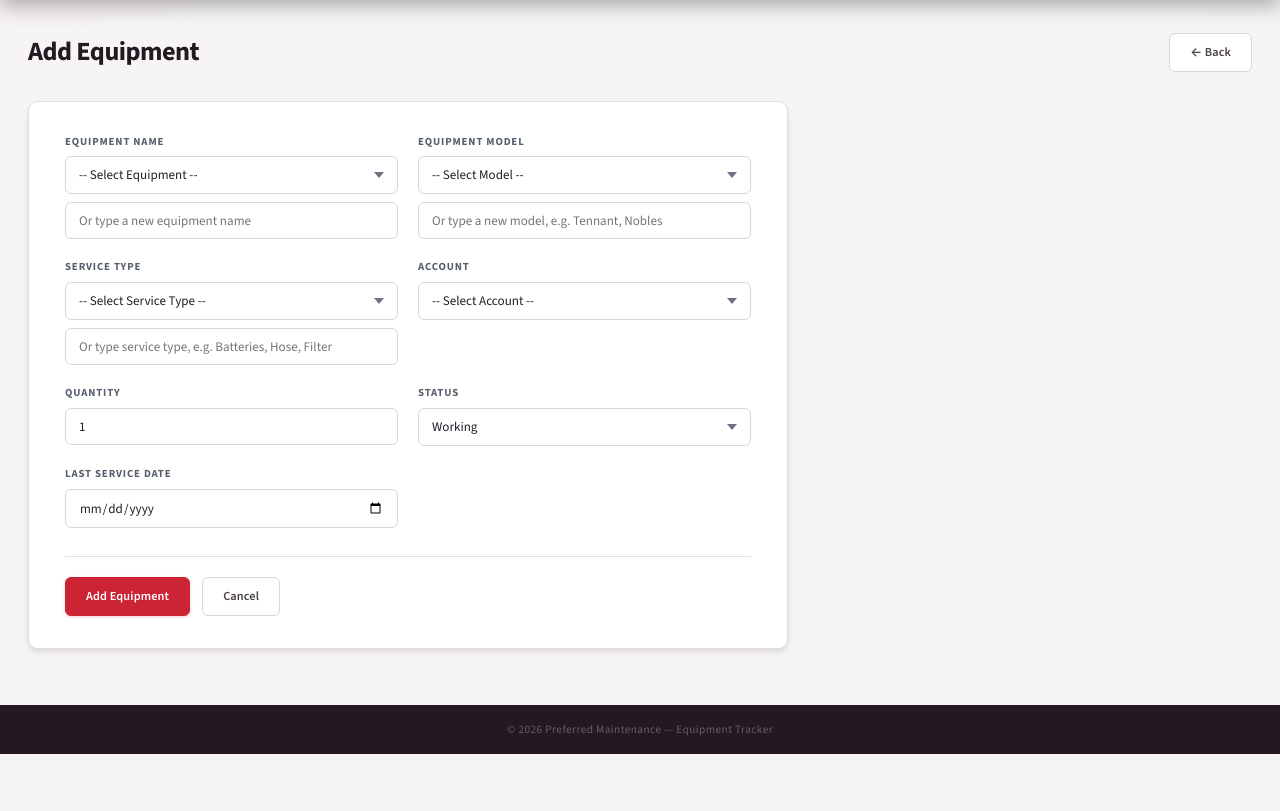
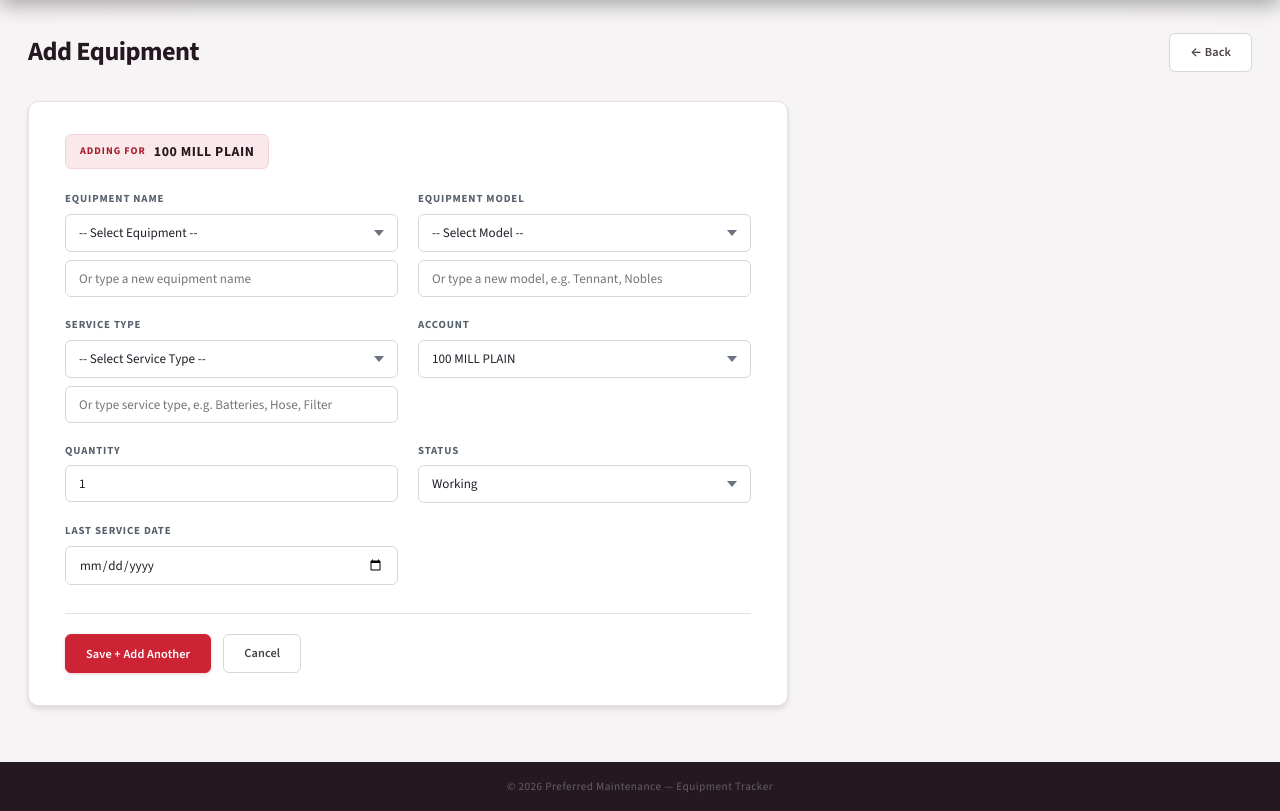
Before and after one commit to Edu2usa/equipment-tracker, a Flask app: page /equipment/add?account_id=1 in a window 1280 px wide. Shown: the part 68-879 px from the top of the page. Before the commit the page ends 822 px from the top, so only its background shows below. Run offline with Flask 3, Linux system fonts and the light colour scheme.

Commit message:
Clean equipment catalog and add account-first entry

```diff
--- a/app.py
+++ b/app.py
@@ -72,11 +72,34 @@ def require_persistent_database_in_production():
 
 DEFAULT_EQUIP_NAMES = [
     "Canister Vacuum", "Backpack Vacuum - Cord", "Backpack Vacuum - Battery",
-    "Barrel Vacuum - Solo", "Barrel Vacuum - Double", "Barrel Vacuum - Cart",
+    "Barrel Solo", "Barrel Double", "Barrel - Cart",
     "Narrow Buffer", "Wide Buffer", "Extractor", "Scrubber",
     "Walk-Behind Scrubber", "Ride-On Scrubber", "Mop Bucket", "Maid Cart",
     "Ladder", "Fan", "Other",
 ]
+
+EQUIPMENT_NAME_RENAMES = {
+    "Barrel Vacuum - Solo": "Barrel Solo",
+    "Barrel Vacuum - Double": "Barrel Double",
+    "Barrel Vacuum - Cart": "Barrel - Cart",
+}
+
+LEGACY_EQUIPMENT_NAMES = {
+    "Backpack Vacuum",
+    "Upright Vacuum",
+    "Wet/Dry Vacuum",
+    "HEPA Vacuum",
+    "Auto Scrubber - Walk-Behind",
+    "Auto Scrubber - Ride-On",
+    "Auto Scrubber – Walk-Behind",
+    "Auto Scrubber – Ride-On",
+    "Floor Buffer / Burnisher",
+    "Carpet Extractor",
+    "Pressure Washer",
+    "Air Mover / Blower",
+    "Cleaning Cart",
+    "Squeegee Set",
+}
 
 DEFAULT_EQUIP_MODELS = [
     "Tennant", "Nobles", "ProTeam", "Hoover", "Sanitaire", "Nilfisk",
@@ -142,6 +165,38 @@ def find_duplicate_account(name, exclude_id=None):
     return None
 
 
+def cleanup_equipment_catalog():
+    for old_name, new_name in EQUIPMENT_NAME_RENAMES.items():
+        for item in EquipmentItem.query.filter_by(name=old_name).all():
+            item.name = new_name
+        old_record = EquipmentName.query.filter_by(name=old_name).first()
+        if old_record:
+            new_record = EquipmentName.query.filter_by(name=new_name).first()
+            if new_record:
+                db.session.delete(old_record)
+            else:
+                old_record.name = new_name
+
+    legacy_names = {normalized_text(name) for name in LEGACY_EQUIPMENT_NAMES}
+    default_names = {normalized_text(name) for name in DEFAULT_EQUIP_NAMES}
+    for record in EquipmentName.query.all():
+        normalized_name = normalized_text(record.name)
+        if record.name.startswith("QA ") or (
+            normalized_name in legacy_names and normalized_name not in default_names
+        ):
+            db.session.delete(record)
+
+    for model in (EquipmentType, EquipmentServiceType):
+        for record in model.query.all():
+            if record.name.startswith("QA "):
+                db.session.delete(record)
+
+    for item in EquipmentItem.query.all():
+        if item.name.startswith("QA "):
+            MaintenanceRecord.query.filter_by(equipment_id=item.id).delete()
+            db.session.delete(item)
+
+
 with app.app_context():
     if not PERSISTENT_DATABASE_CONFIGURED:
         # Do not create a misleading per-instance SQLite database in production.
@@ -166,6 +221,7 @@ with app.app_context():
         if items_without_id:
             db.session.commit()
         # Seed equipment names, models, and service types.
+        cleanup_equipment_catalog()
         for n in DEFAULT_EQUIP_NAMES:
             if not EquipmentName.query.filter_by(name=n).first():
                 db.session.add(EquipmentName(name=n))
@@ -339,6 +395,8 @@ def add_equipment():
     equip_names = get_equip_names()
     equip_types = get_equip_types()
     service_types = get_service_types()
+    selected_account_id = request.args.get('account_id', '').strip()
+    selected_account = Account.query.get(int(selected_account_id)) if selected_account_id.isdigit() else None
     if request.method == 'POST':
         name = (request.form.get('custom_name') or request.form.get('name') or '').strip()
         equipment_type = (request.form.get('custom_equipment_type') or request.form.get('equipment_type') or '').strip()
@@ -352,7 +410,9 @@ def add_equipment():
             flash('Equipment name, model, and account are required.', 'error')
             return render_template('equipment_form.html', action='Add', item=None,
                                    accounts=accounts, equip_names=equip_names,
-                                   equip_types=equip_types, service_types=service_types)
+                                   equip_types=equip_types, service_types=service_types,
+                                   selected_account_id=selected_account_id,
+                                   selected_account=selected_account)
 
         try:
             account_id = int(account_id_raw)
@@ -361,14 +421,18 @@ def add_equipment():
             flash('Invalid account or quantity value.', 'error')
             return render_template('equipment_form.html', action='Add', item=None,
                                    accounts=accounts, equip_names=equip_names,
-                                   equip_types=equip_types, service_types=service_types)
+                                   equip_types=equip_types, service_types=service_types,
+                                   selected_account_id=selected_account_id,
+                                   selected_account=selected_account)
 
         if not Account.query.get(account_id):
             flash('Selected account no longer exists. Choose an account from the list.', 'error')
             accounts = Account.query.order_by(Account.name).all()
             return render_template('equipment_form.html', action='Add', item=None,
                                    accounts=accounts, equip_names=equip_names,
-                                   equip_types=equip_types, service_types=service_types)
+                                   equip_types=equip_types, service_types=service_types,
+                                   selected_account_id=selected_account_id,
+                                   selected_account=selected_account)
 
         last_service = None
         if last_service_raw:
@@ -390,11 +454,15 @@ def add_equipment():
         item.equip_id = f"EQ-{item.id:04d}"
         db.session.commit()
         flash(f'Equipment "{name}" added (ID: {item.equip_id}).', 'success')
+        if request.form.get('return_to_account') == '1':
+            return redirect(url_for('add_equipment', account_id=account_id))
         return redirect(url_for('equipment'))
 
     return render_template('equipment_form.html', action='Add', item=None,
                            accounts=accounts, equip_names=equip_names,
-                           equip_types=equip_types, service_types=service_types)
+                           equip_types=equip_types, service_types=service_types,
+                           selected_account_id=selected_account_id,
+                           selected_account=selected_account)
 
 
 @app.route('/equipment/edit/<int:item_id>', methods=['GET', 'POST'])
@@ -459,7 +527,9 @@ def edit_equipment(item_id):
 
     return render_template('equipment_form.html', action='Edit', item=item,
                            accounts=accounts, equip_names=equip_names,
-                           equip_types=equip_types, service_types=service_types)
+                           equip_types=equip_types, service_types=service_types,
+                           selected_account_id='',
+                           selected_account=None)
 
 
 @app.route('/equipment/delete/<int:item_id>', methods=['POST'])
--- a/templates/accounts.html
+++ b/templates/accounts.html
@@ -26,6 +26,7 @@
         <td>{{ acct.location or '-' }}</td>
         <td>{{ acct.equipment_count() }}</td>
         <td class="actions-cell">
+          <a href="{{ url_for('add_equipment', account_id=acct.id) }}" class="btn btn-sm btn-primary">Add Equip</a>
           <a href="{{ url_for('edit_account', account_id=acct.id) }}" class="btn btn-sm btn-outline">Edit</a>
           <form method="POST" action="{{ url_for('delete_account', account_id=acct.id) }}"
                 onsubmit="return confirm('Delete account {{ acct.name }}?');" style="display:inline;">
--- a/templates/equipment_form.html
+++ b/templates/equipment_form.html
@@ -9,6 +9,13 @@
 
 <div class="card form-card">
   <form method="POST">
+    {% if selected_account %}
+    <div class="equip-id-badge">
+      <span class="equip-id-label">Adding For</span>
+      <span class="equip-id-value">{{ selected_account.name }}</span>
+    </div>
+    <input type="hidden" name="return_to_account" value="1" />
+    {% endif %}
 
     {% if item and item.equip_id %}
     <div class="equip-id-badge">
@@ -71,7 +78,7 @@
         <select id="account_id" name="account_id" class="form-control" required>
           <option value="">-- Select Account --</option>
           {% for acct in accounts %}
-          <option value="{{ acct.id }}" {% if item and item.account_id == acct.id %}selected{% endif %}>
+          <option value="{{ acct.id }}" {% if (item and item.account_id == acct.id) or (selected_account_id|default('') == acct.id|string) %}selected{% endif %}>
             {{ acct.name }}{% if acct.location %} ({{ acct.location }}){% endif %}
           </option>
           {% endfor %}
@@ -112,7 +119,7 @@
     </div>
 
     <div class="form-actions">
-      <button type="submit" class="btn btn-primary">{{ action }} Equipment</button>
+      <button type="submit" class="btn btn-primary">{% if selected_account %}Save + Add Another{% else %}{{ action }} Equipment{% endif %}</button>
       <a href="{{ url_for('equipment') }}" class="btn btn-outline">Cancel</a>
     </div>
   </form>
```
